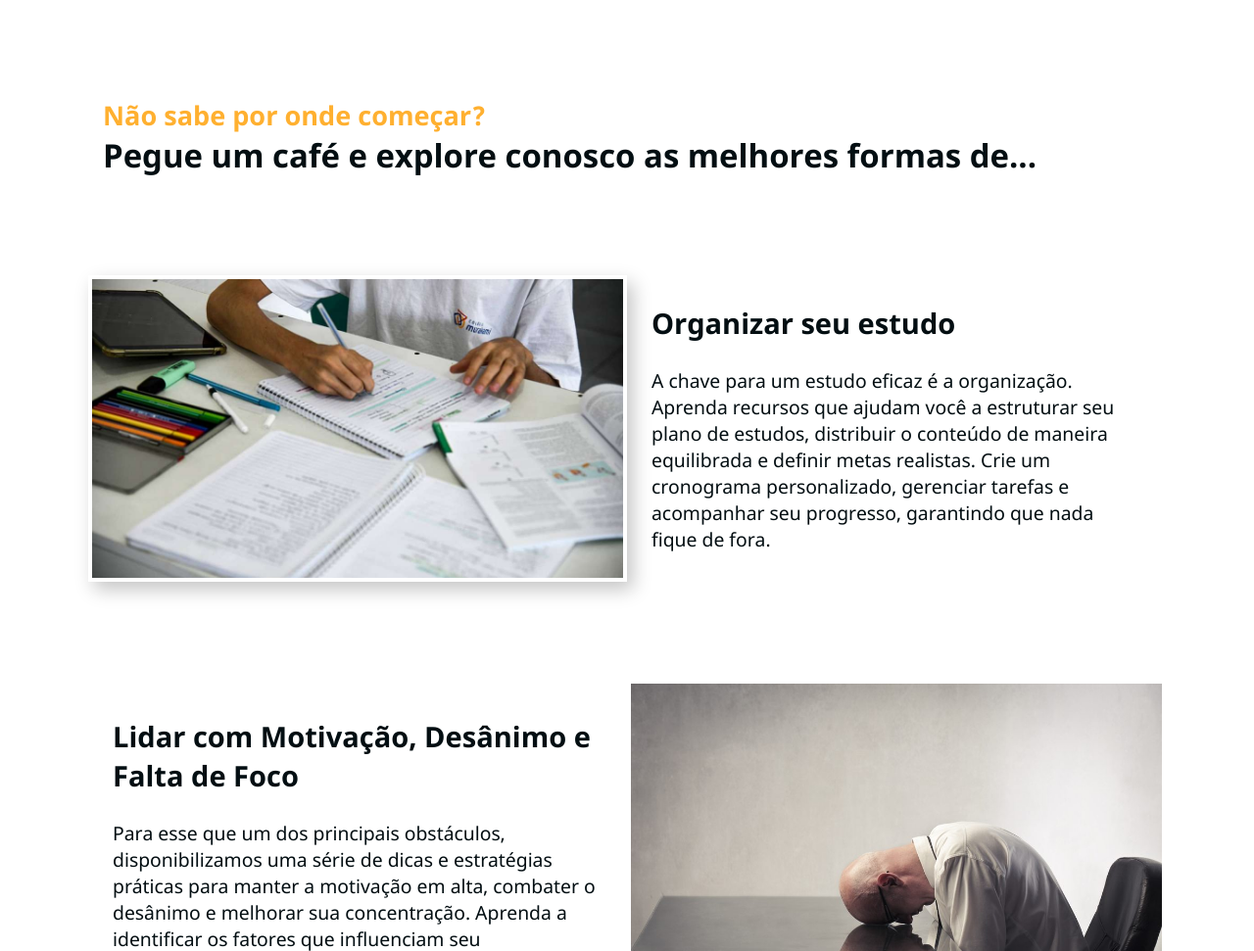
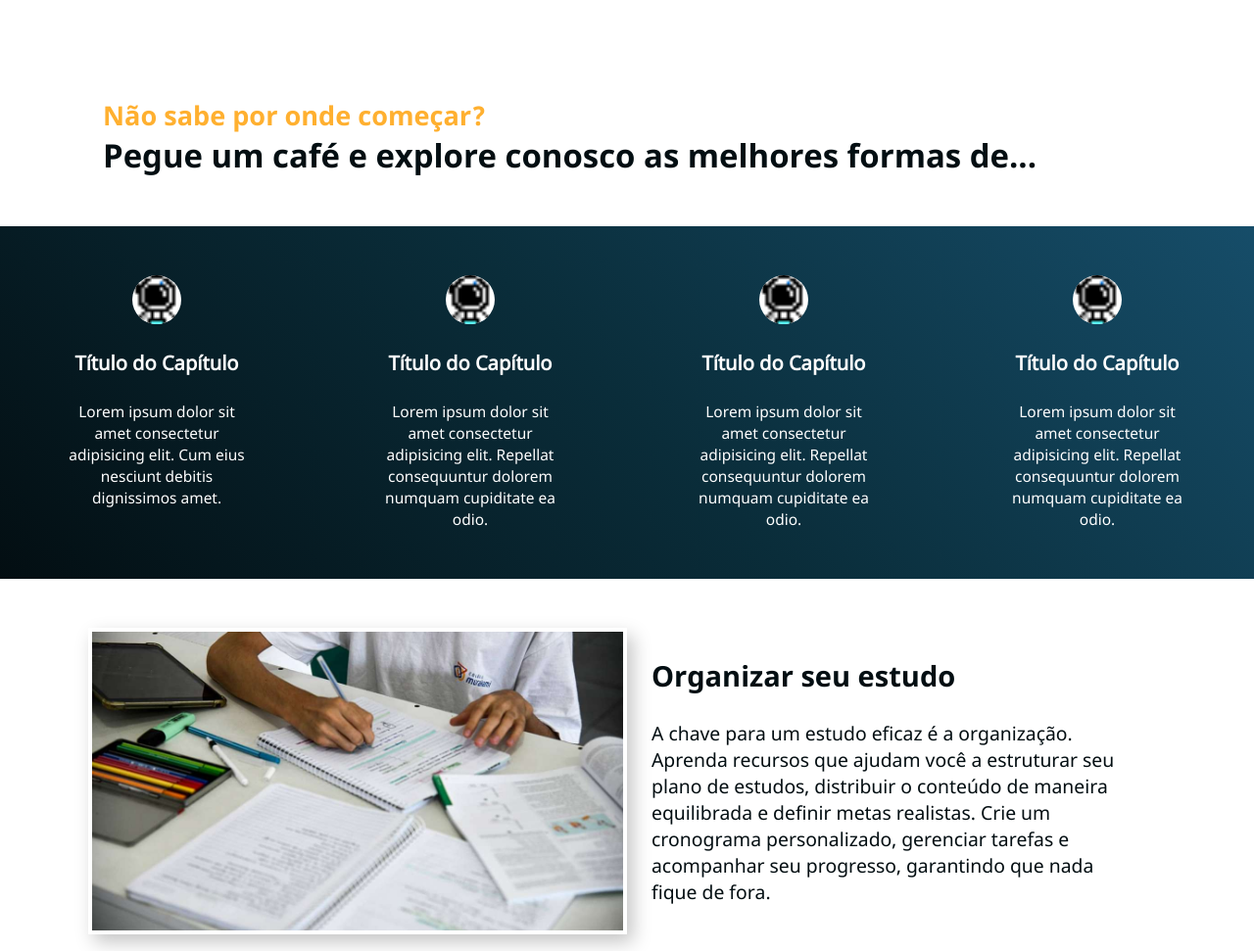
Before and after one commit to RyanSS27/TCC-escolar, a PHP site: page / in a window 1280 px wide. Shown: the part 998-1969 px from the top of the page at 98% size. Run offline with PHP 8.4, Linux system fonts and the light colour scheme.

Commit message:
Ferramentas

```diff
--- a/TCC-escolar/index.html
+++ b/TCC-escolar/index.html
@@ -46,6 +46,29 @@
 
                 <h3 class="titulo-destaque">Não sabe por onde começar?</h3>
                 <h2>Pegue um café e explore conosco as melhores formas de...</h2>
+            </div>
+
+            <div class="passos">
+                    <div class="caps">
+                        <img src="icons/meuicon.ico" alt="">
+                        <h4>Título do Capítulo</h4>
+                        <p>Lorem ipsum dolor sit amet consectetur adipisicing elit. Cum eius nesciunt debitis dignissimos amet.</p>
+                    </div>
+                    <div class="caps">
+                        <img src="icons/meuicon.ico" alt="">
+                        <h4>Título do Capítulo</h4>
+                        <p>Lorem ipsum dolor sit amet consectetur adipisicing elit. Repellat consequuntur dolorem numquam cupiditate ea odio.</p>
+                    </div>
+                    <div class="caps">
+                        <img src="icons/meuicon.ico" alt="">
+                        <h4>Título do Capítulo</h4>
+                        <p>Lorem ipsum dolor sit amet consectetur adipisicing elit. Repellat consequuntur dolorem numquam cupiditate ea odio.</p>
+                    </div>
+                    <div class="caps">
+                        <img src="icons/meuicon.ico" alt="">
+                        <h4>Título do Capítulo</h4>
+                        <p>Lorem ipsum dolor sit amet consectetur adipisicing elit. Repellat consequuntur dolorem numquam cupiditate ea odio.</p>
+                    </div>
             </div>
             <div class="capitulo cap-fundo1">
                 <div class="limite">
--- a/TCC-escolar/styles/inicio.css
+++ b/TCC-escolar/styles/inicio.css
@@ -563,3 +563,40 @@ footer p a {
 #copyright a {
     color: var(--cor-destaque);
 }
+
+
+
+
+
+.passos {
+    background-image: linear-gradient(45deg, var(--paletaCor1),  #0a2d3a, var(--paletaCor2));
+    color: white;
+
+    padding: 50px 0px;
+    display: flex;
+    justify-content: space-around;
+    flex-wrap: wrap;
+}
+
+.caps img {
+    background-color: white;
+    width: 50px;
+    display: block;
+    margin: auto;
+    border-radius: 100px;
+}
+
+.caps p {
+    text-align: center;
+}
+
+.caps h4 {
+    text-align: center;
+    font-size: 1.3em;
+    margin: 25px 0px;
+}
+
+.caps {
+    font-size: 0.8em;
+    max-width: 200px;
+}
```
